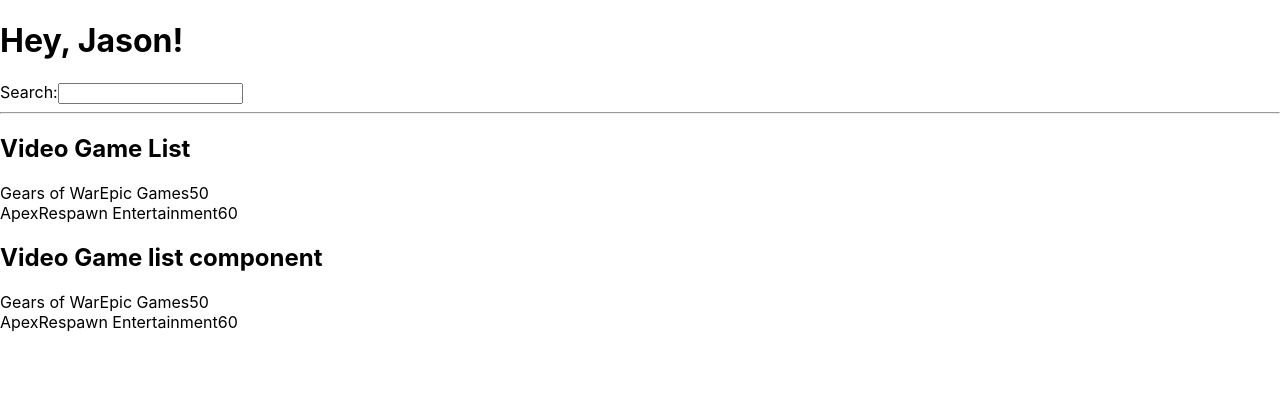
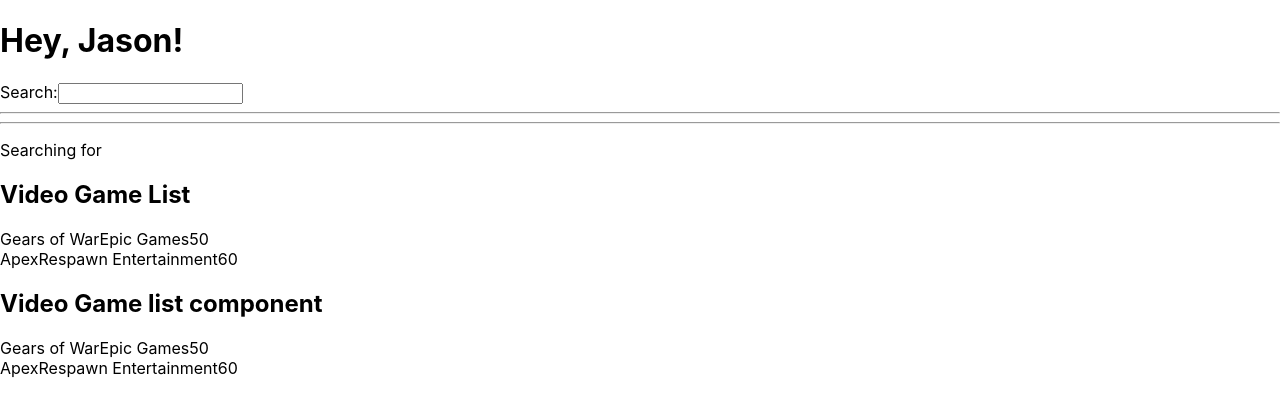
Before and after one commit to jasonwieczorek/ReactTest, a React (Create React App) app: page / in a window 1280 px wide. Shown: the top 416 px of the page. Built offline with nearby package versions, Linux system fonts and the light colour scheme.

Commit message:
added a useState hook to filter use inputs

```diff
--- a/src/App.js
+++ b/src/App.js
@@ -20,23 +20,29 @@
     });
 }
 
+// a list of video games
+const videoGames = [
+    {
+        id: 0, title: 'Gears of War', studio: 'Epic Games', cost: 50,
+    },
+    {
+        id: 1, title: 'Apex', studio: 'Respawn Entertainment', cost: 60,
+    },
+];
+
 
 // The main React Component, basically just a Javascript function (function App is an alternative way to do this)
 const App = () => {
 
-    // a list of video games
-    const videoGames = [
-        {
-            id: 0, title: 'Gears of War', studio: 'Epic Games', cost: 50,
-        },
-        {
-            id: 1, title: 'Apex', studio: 'Respawn Entertainment', cost: 60,
-        },
-    ];
+
+
+    // Reacts 'useState' hook, this is basic javascript array destructuring
+    const [searchTerm, setSearchTerm] = React.useState('');
 
     // Basic event handler
     const handleChange = event => {
         console.log(event.target.value);
+        setSearchTerm(event.target.value);
     }
 
     // return some JSX stuff for display
@@ -49,6 +55,9 @@
             <label htmlFor="search">Search:</label>
             <input id="search" type="text" onChange={handleChange}/>
             <hr/>
+
+            <hr/>
+            <p>Searching for <strong>{searchTerm}</strong></p>
 
             {/* display a list of video games */}
             <h2>Video Game List</h2>
```
